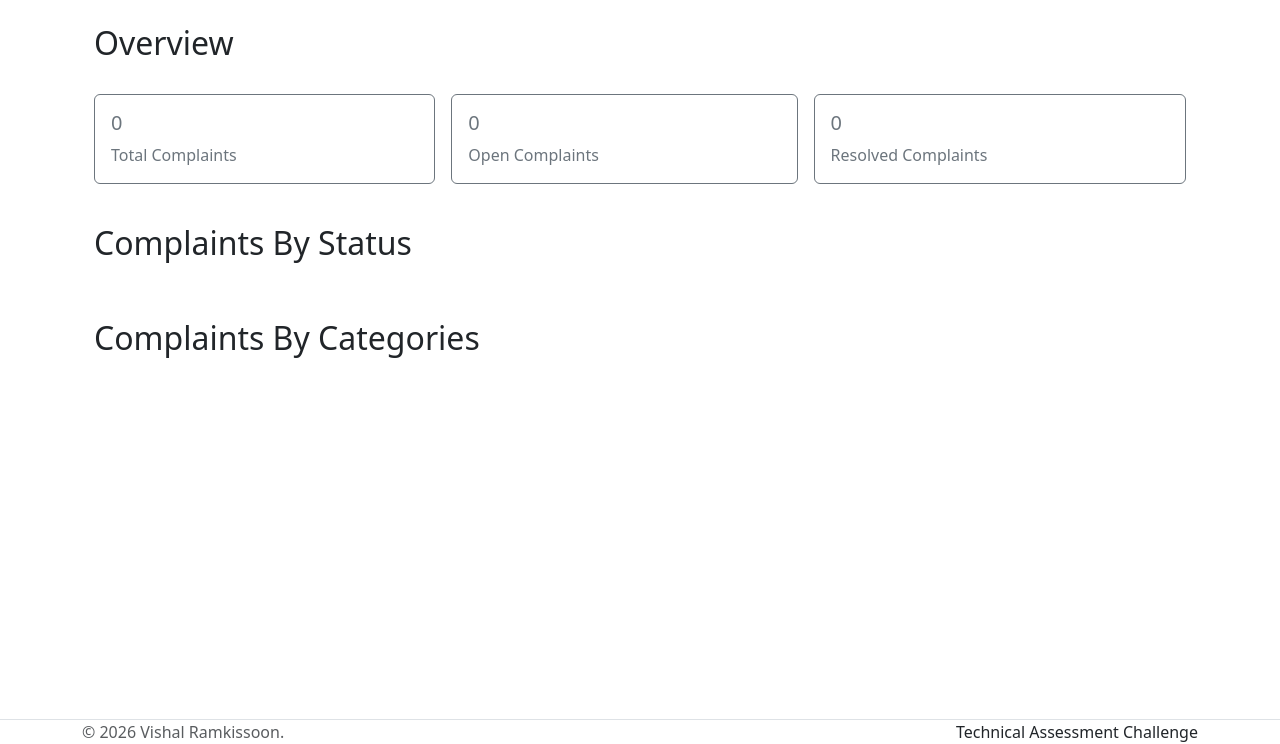
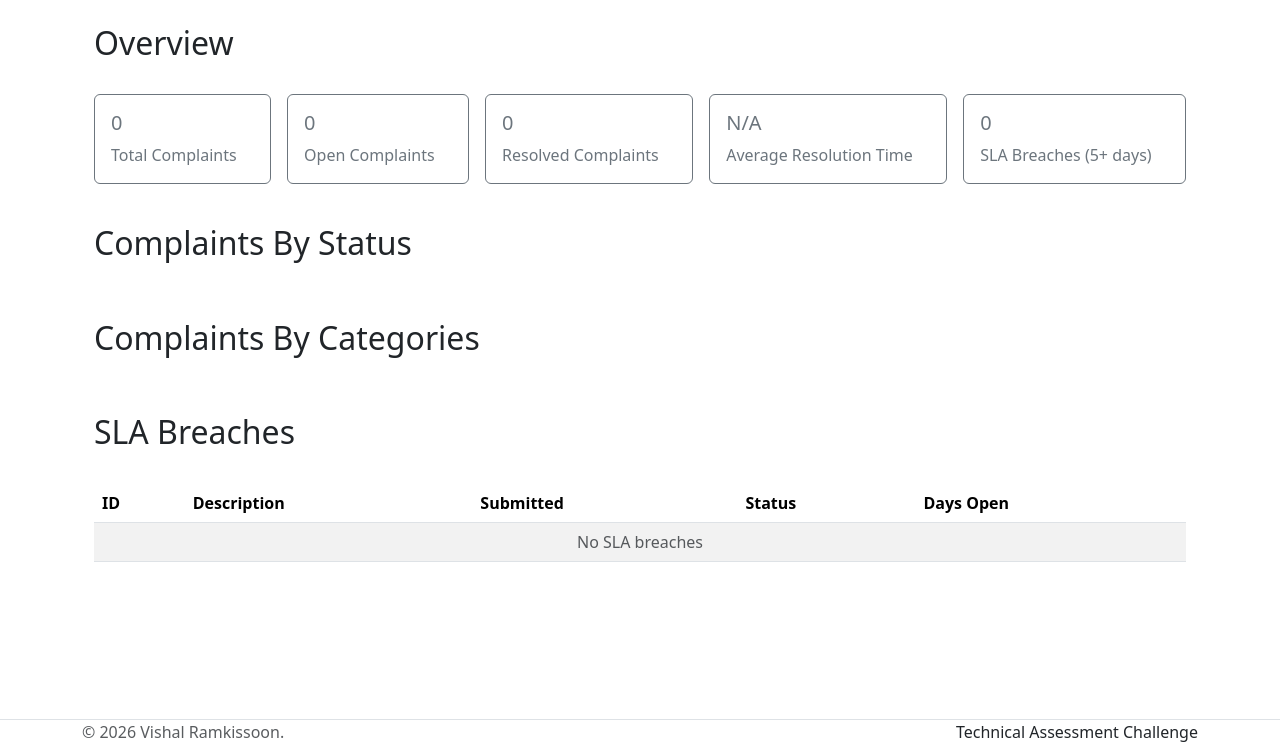
Before and after one commit to VishalRamki/dc-assessment, a Django app: page / in a window 1280 px wide. Shown: the part 56-800 px from the top of the page. Run offline with Django 5.2, Linux system fonts and the light colour scheme; the visitor is signed in with stand-in values (Sample User, id 1); data comes from the database, SQL or seed files in the repository; data that the repository does not hold is empty; some libraries are stand-ins or nearby versions.

Commit message:
adds average resolution time and sla breaches widgets and the sla breaches list to the summary dash for admin

```diff
--- a/cfms/summary/views.py
+++ b/cfms/summary/views.py
@@ -1,9 +1,11 @@
+from datetime import timedelta
+
 from django.urls import reverse
 from django.views import generic
 from django.contrib.auth.mixins import LoginRequiredMixin
 from django.utils import timezone
 from django.shortcuts import redirect
-from django.db.models import Count
+from django.db.models import F, Avg, Count, DurationField, ExpressionWrapper
 
 from dashboard.models import Complaint, ComplaintStatus
 from django.contrib.auth.views import LoginView
@@ -65,6 +67,42 @@ class IndexView(LoginRequiredMixin, generic.ListView):
               .order_by("-count")
         )
 
+        resolved_qs = qs.filter(complaint_status_ref__name="Resolved")
+
+        context["avg_resolution_time"] = resolved_qs.aggregate(
+            avg_time=Avg(
+                ExpressionWrapper(
+                    F("last_update_date") - F("sub_date"),
+                    output_field=DurationField()
+                )
+            )
+        )["avg_time"]
+
+        avg_time = context["avg_resolution_time"]
+
+        if avg_time:
+            total_seconds = int(avg_time.total_seconds())
+            hours = total_seconds // 3600
+            minutes = (total_seconds % 3600) // 60
+
+            context["avg_resolution_display"] = f"{hours}h {minutes}m"
+        else:
+            context["avg_resolution_display"] = "N/A"
+
+
+        SLA_DAYS = 5
+
+        threshold_date = timezone.now() - timedelta(days=SLA_DAYS)
+
+        context["sla_breaches"] = qs.filter(
+            sub_date__lt=threshold_date
+        ).exclude(
+            complaint_status_ref__name="Resolved"
+        )
+
+        context["sla_breach_count"] = context["sla_breaches"].count()
+
+
         return context
 
 class CustomLoginView(LoginView):
--- a/cfms/templates/summary/index.html
+++ b/cfms/templates/summary/index.html
@@ -9,6 +9,8 @@
         {% include "components/card_widget.html" with count=total_count text="Total Complaints" %}
         {% include "components/card_widget.html" with count=open_count text="Open Complaints" %}
         {% include "components/card_widget.html" with count=resolved_count text="Resolved Complaints" %}
+        {% include "components/card_widget.html" with count=avg_resolution_display text="Average Resolution Time" %}
+        {% include "components/card_widget.html" with count=sla_breach_count text="SLA Breaches (5+ days)" %}
     </div>
     <div class="d-flex  mb-4">
         <h2>Complaints By Status</h2>
@@ -28,5 +30,40 @@
             {% include "components/card_widget.html" with count=item.count text=item.complaint_category_ref__name %}
         {% endfor %}
     </div>
+    <div class="d-flex  mb-4">
+        <h2>SLA Breaches</h2>
+    </div>
+    <div class="d-flex mb-4">
+        <div class="flex-grow-1">
+            <table class="table table-striped">
+                <thead>
+                    <tr>
+                        <th>ID</th>
+                        <th>Description</th>
+                        <th>Submitted</th>
+                        <th>Status</th>
+                        <th>Days Open</th>
+                    </tr>
+                </thead>
+                <tbody>
+                    {% for complaint in sla_breaches %}
+                    <tr>
+                        <td>{{ complaint.id }}</td>
+                        <td>{{ complaint.description }}</td>
+                        <td>{{ complaint.sub_date|date:"Y-m-d" }}</td>
+                        <td>{{ complaint.complaint_status_ref }}</td>
+                        <td>
+                            {{ complaint.sub_date|timesince }} ago
+                        </td>
+                    </tr>
+                    {% empty %}
+                    <tr>
+                        <td colspan="5" class="text-muted text-center">No SLA breaches</td>
+                    </tr>
+                    {% endfor %}
+                </tbody>
+            </table>
+        </div>
+    </div>
 </div>
 {% endblock %}
```
